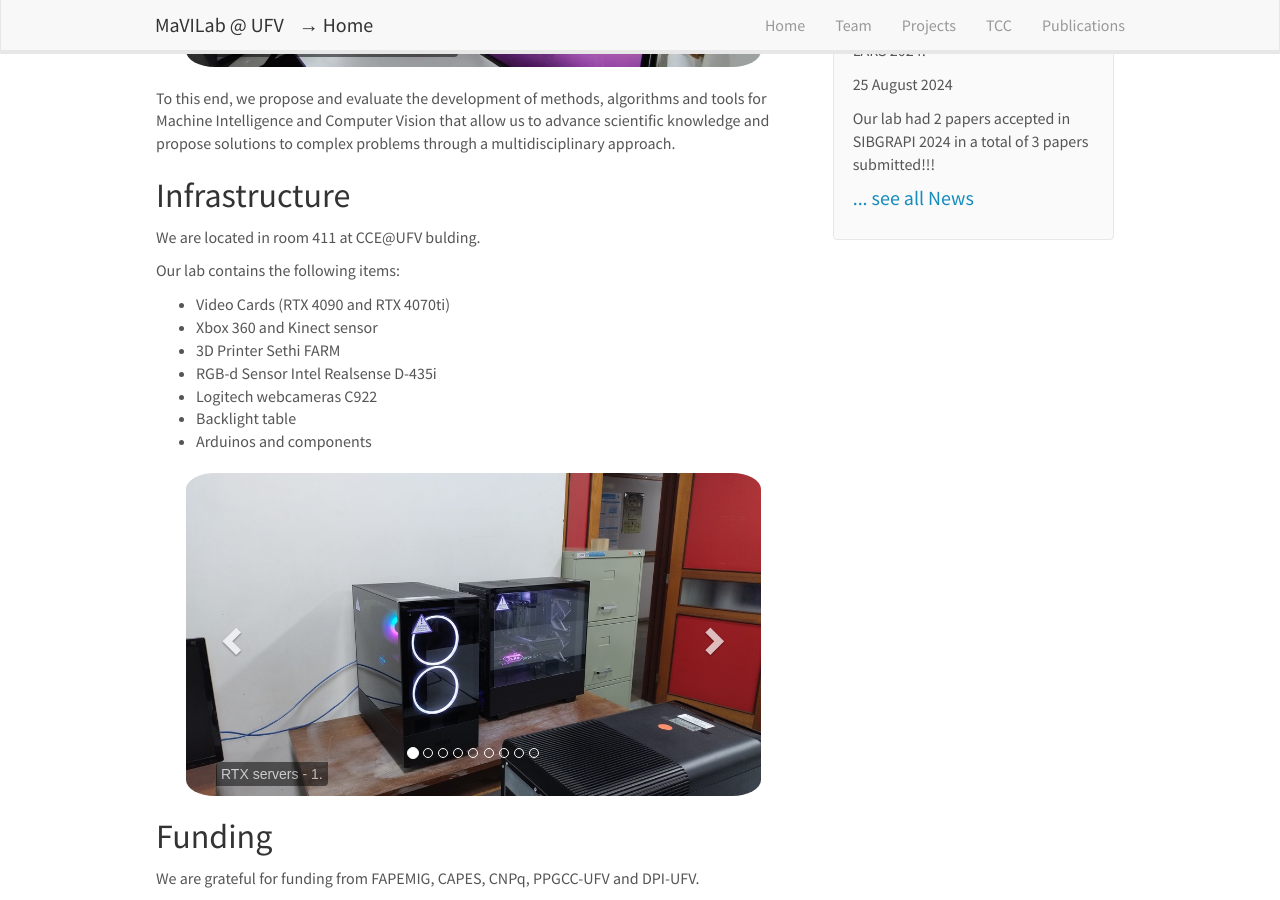
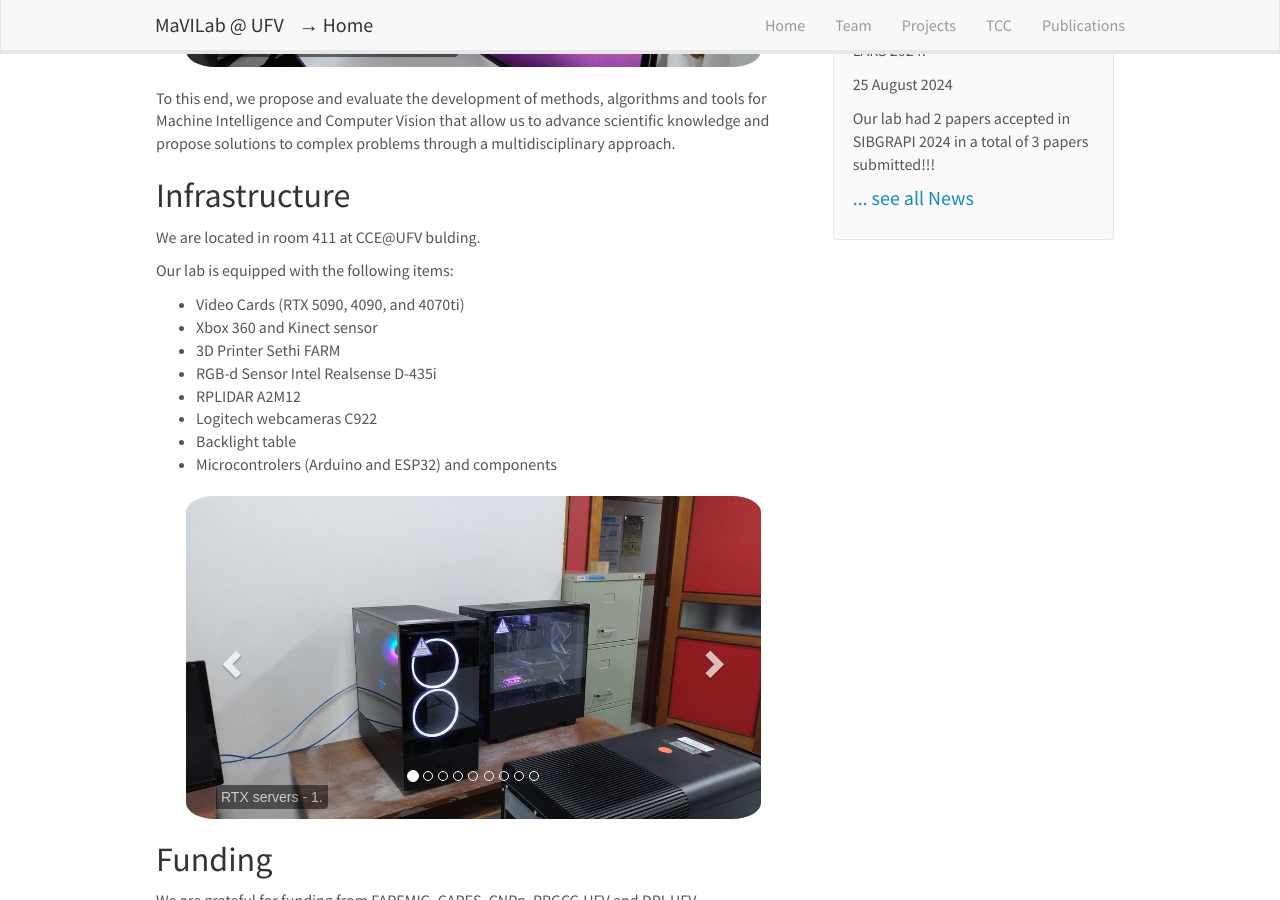
Before and after one commit to MaVILab-UFV/mavilab-ufv.github.io, a Jekyll site: the page built from _pages/home.md, in a window 1280 px wide and 900 px high, scrolled down 663 px. Built offline with Jekyll 4.4.1, drawn with Linux system fonts in a browser that asks for light colours; nearby versions of some CDN libraries.

Commit message:
Update lab equipment list in home page

```diff
--- a/_pages/home.md
+++ b/_pages/home.md
@@ -61,14 +61,15 @@ To this end, we propose and evaluate the development of methods, algorithms and
 We are located in room 411 at CCE@UFV bulding.
 
 
-Our lab contains the following items:
-- Video Cards (RTX 4090 and RTX 4070ti)
+Our lab is equipped with the following items:
+- Video Cards (RTX 5090, 4090, and 4070ti)
 - Xbox 360 and Kinect sensor
 - 3D Printer Sethi FARM
 - RGB-d Sensor Intel Realsense D-435i
+- RPLIDAR A2M12
 - Logitech webcameras C922
 - Backlight table
-- Arduinos and components
+- Microcontrolers (Arduino and ESP32) and components
 
 <div markdown="0" id="carousel1" class="carousel slide" data-ride="carousel1" data-interval="4000" data-pause="hover" >
     <!-- Menu -->
```
